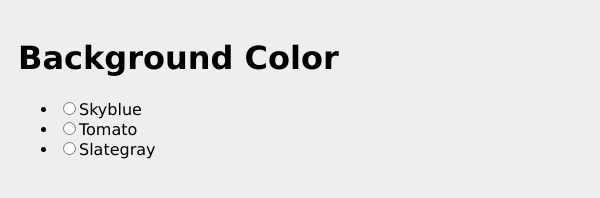
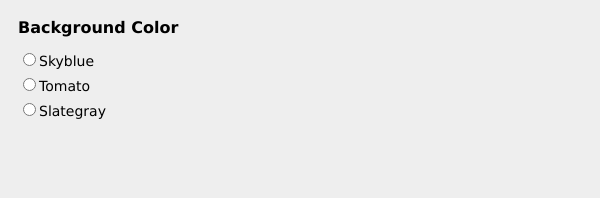
Before and after one commit to imamura-2ndwave/electron, an Electron app: page settings.html in a window 600 px wide. Drawn offline with Linux system fonts and the light colour scheme.

Commit message:
ラジオボタンの値を取得

```diff
--- a/settings.html
+++ b/settings.html
@@ -10,6 +10,20 @@
             padding: 10px;
             background: #eee;
         }
+        h1 {
+            font-size: 16px;
+            margin: 0;
+            padding: 0 0 10px 0;
+        }
+        ul {
+            list-style: none;
+            padding: 0;
+            margin: 0;
+        }
+        ul > li {
+            font-size: 14px;
+            padding: 3px 0;
+        }
     </style>
 </head>
 <body>
@@ -21,6 +35,14 @@
     </ul>
     <script>
         'use strict';
+
+        let colors = document.getElementsByName('colors');
+        for (let i = 0; i < colors.length; i++) {
+            colors[i].addEventListener('change', function() {
+                let color = this.value;
+                console.log(color);
+            });
+        }
     </script>
 </body>
 </html>
```
